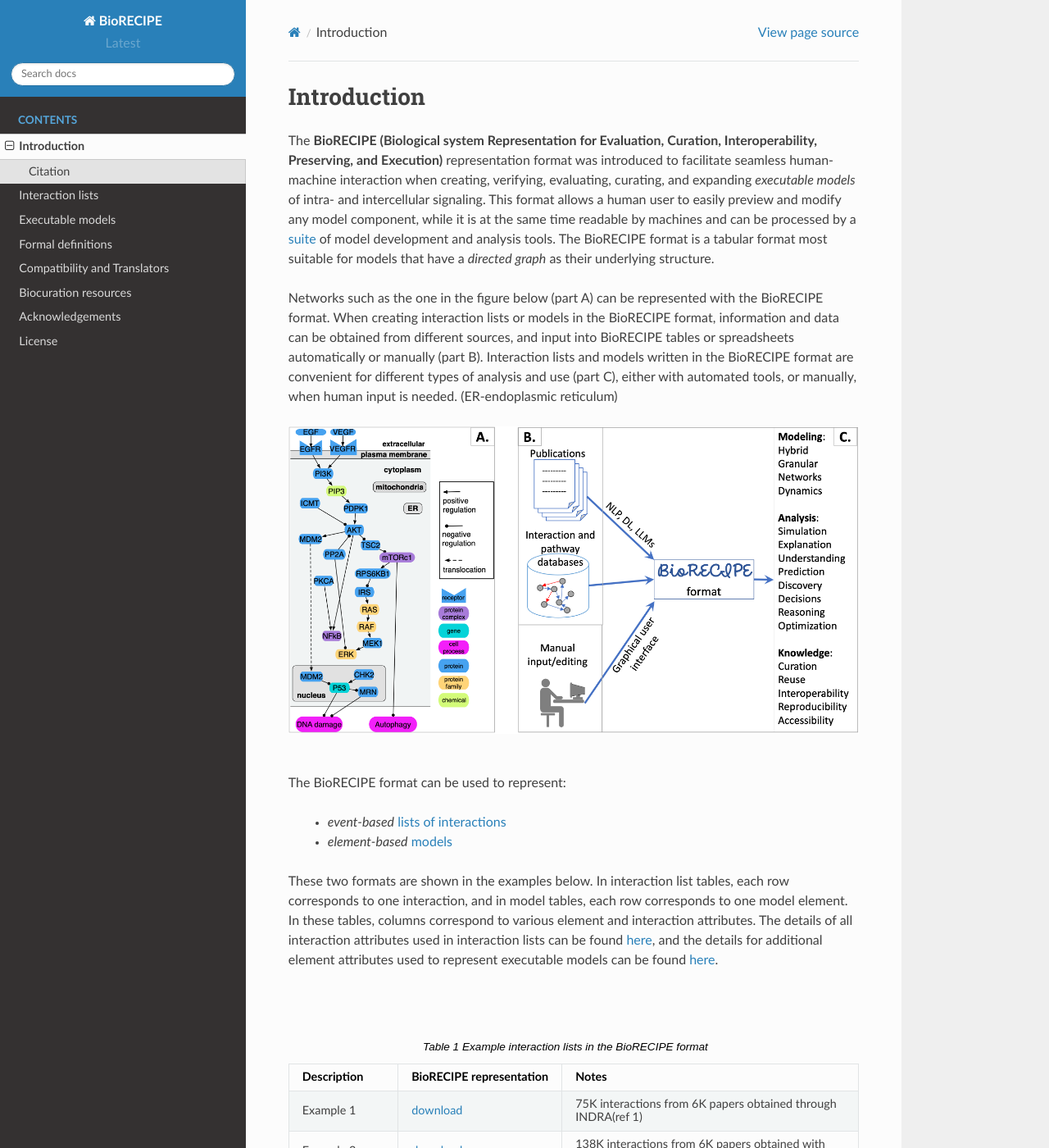
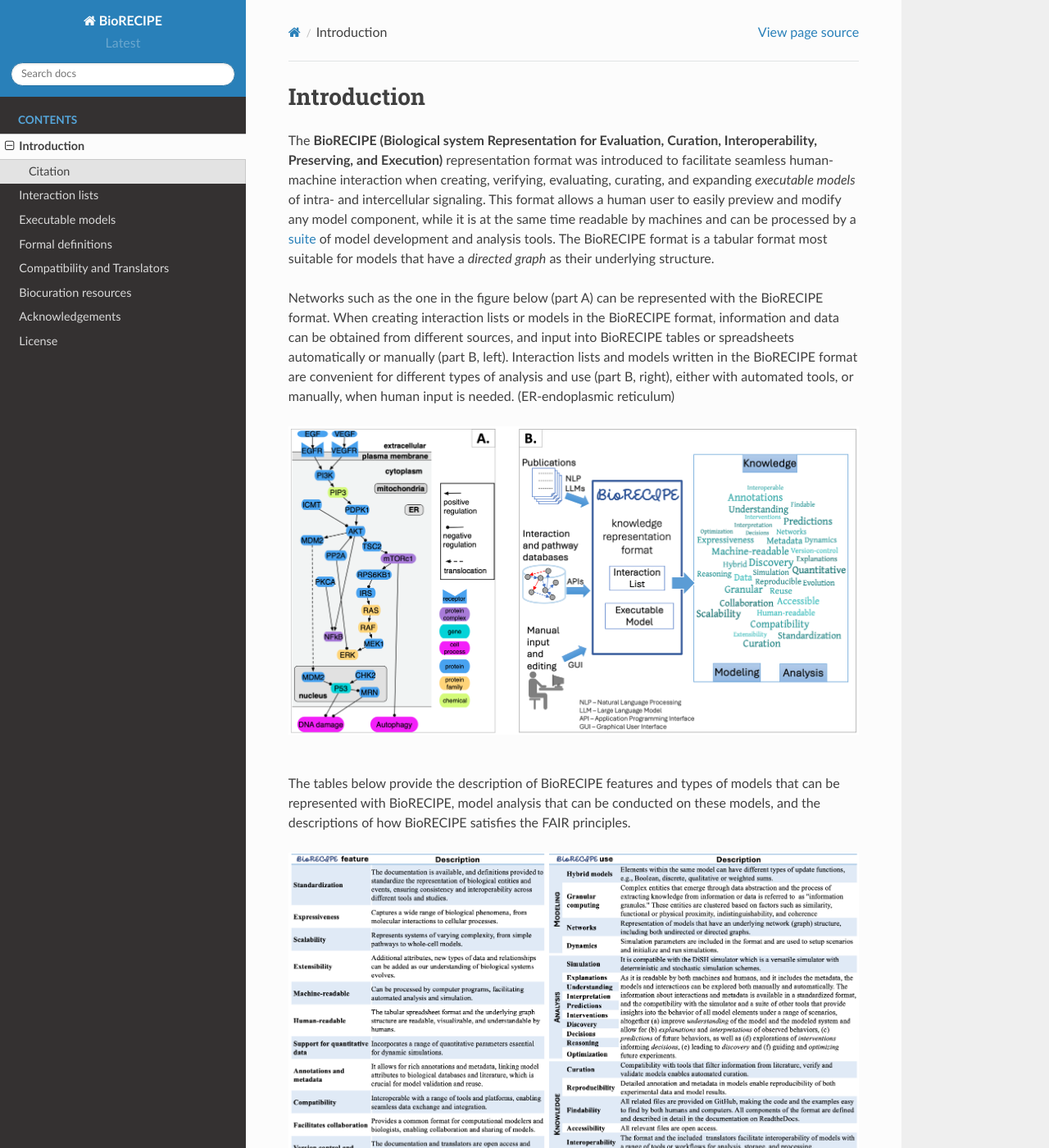
Before and after one commit to pitt-miskov-zivanov-lab/BioRECIPE, a Sphinx documentation site: the page built from docs/introduction.rst, in a window 1280 px wide and 1400 px high. Shown: the whole window at 82% size. Built offline with Sphinx 7.4.7 and the Read the Docs theme 2.0.0, drawn with Linux system fonts in a browser that asks for light colours.

Commit message:
Update introduction.rst

```diff
--- a/docs/introduction.rst
+++ b/docs/introduction.rst
@@ -4,12 +4,19 @@ Introduction
 
 The **BioRECIPE (Biological system Representation for Evaluation, Curation, Interoperability, Preserving, and Execution)** representation format was introduced to facilitate seamless human-machine interaction when creating, verifying, evaluating, curating, and expanding *executable models* of intra- and intercellular signaling. This format allows a human user to easily preview and modify any model component, while it is at the same time readable by machines and can be processed by a `suite <https://melody-biorecipe.readthedocs.io/en/latest/compatibility.html#compatibility-and-translators>`_ of model development and analysis tools. The BioRECIPE format is a tabular format most suitable for models that have a *directed graph* as their underlying structure.
 
-Networks such as the one in the figure below (part A) can be represented with the BioRECIPE format. When creating interaction lists or models in the BioRECIPE format, information and data can be obtained from different sources, and input into BioRECIPE tables or spreadsheets automatically or manually (part B). Interaction lists and models written in the BioRECIPE format are convenient for different types of analysis and use (part C), either with automated tools, or manually, when human input is needed. (ER-endoplasmic reticulum)
+Networks such as the one in the figure below (part A) can be represented with the BioRECIPE format. When creating interaction lists or models in the BioRECIPE format, information and data can be obtained from different sources, and input into BioRECIPE tables or spreadsheets automatically or manually (part B, left). Interaction lists and models written in the BioRECIPE format are convenient for different types of analysis and use (part B, right), either with automated tools, or manually, when human input is needed. (ER-endoplasmic reticulum)
 
-.. figure:: figures/figure_biorecipe_example_flow.png
+.. figure:: figures/figure_BioRECIPE_overview_AB_March2024.png
     :align: center
     :alt: internal figure
 
+|
+
+The tables below provide the description of BioRECIPE features and types of models that can be represented with BioRECIPE, model analysis that can be conducted on these models, and the descriptions of how BioRECIPE satisfies the FAIR principles.
+
+.. figure:: figures/figure_properties_overview.png
+    :align: center
+    :alt: internal figure
 
 |
 
```
